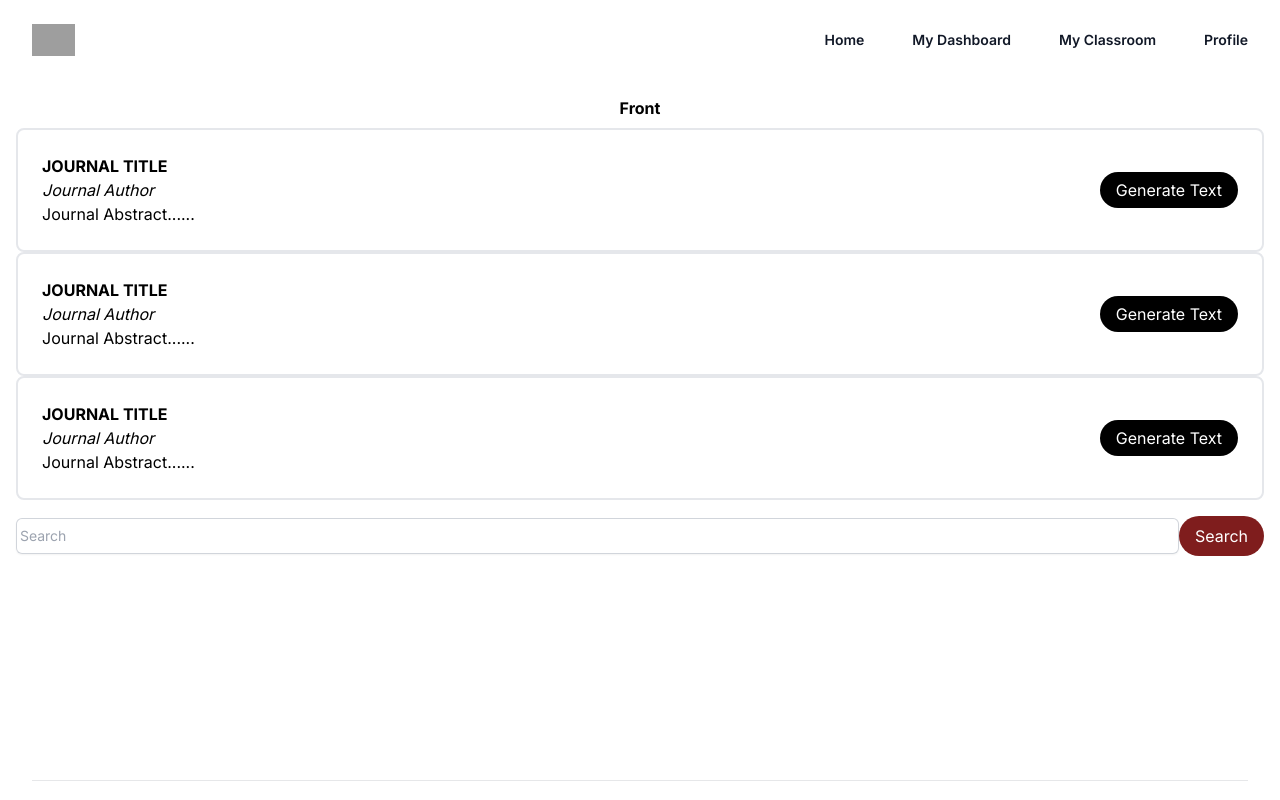
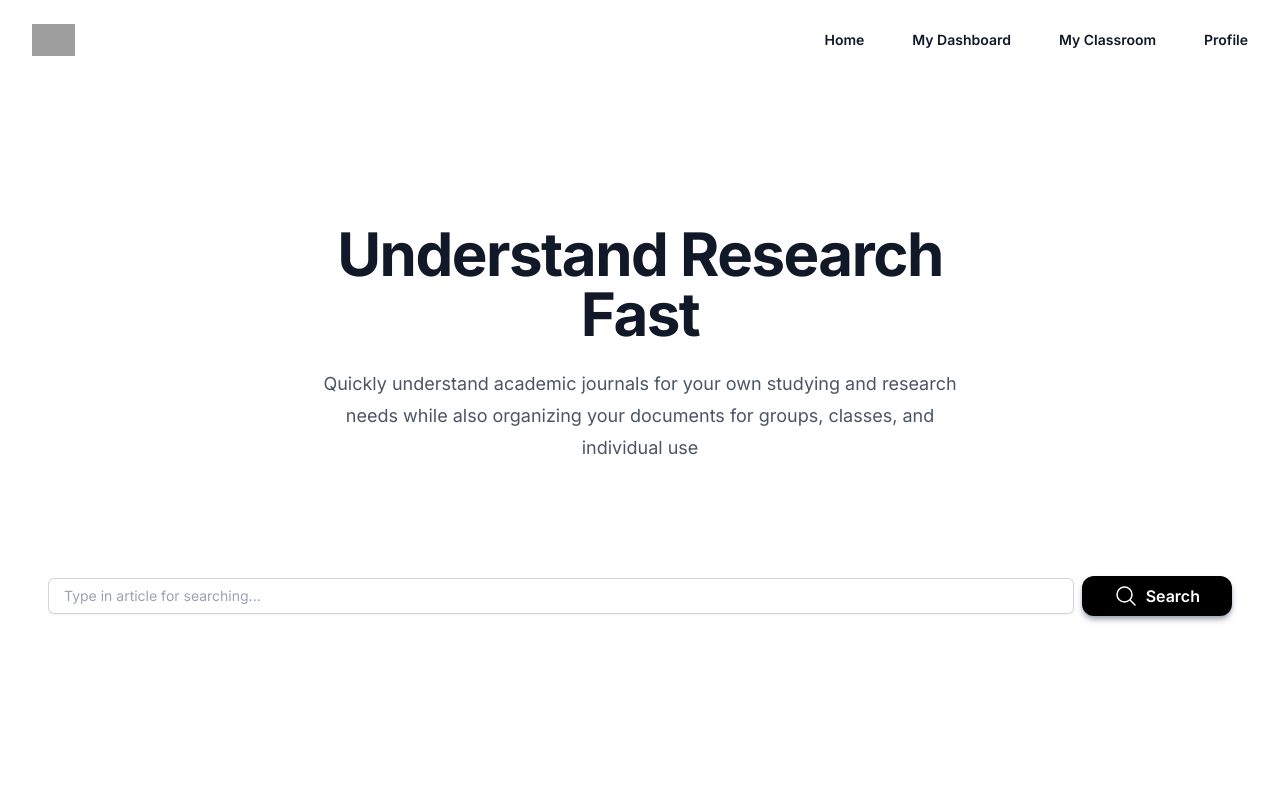
Before and after one commit to elainecui9/Scholarly---WildHacks-2024, a Next.js app in the folder wildhack/: page /frontpage in a window 1280 px wide. Shown: the top 800 px of the page. Built offline with nearby package versions, Linux system fonts and the light colour scheme; grey boxes are pictures that could not be loaded.

Commit message:
fix frontpage

```diff
--- /dev/null
+++ b/wildhack/src/app/components/back.tsx
@@ -0,0 +1,16 @@
+"use client"
+import {
+    ArrowLeftIcon,
+  } from '@heroicons/react/24/outline'
+import Link from "next/link";
+
+export default function Back(props:{backpage:string}) {
+
+  return (
+    <section className='py-4'>
+        <Link href={props.backpage}>
+            <ArrowLeftIcon style={{color: "black", height: "32px", width: "32px"}}></ArrowLeftIcon>
+        </Link>
+    </section>
+  )
+}
--- /dev/null
+++ b/wildhack/src/app/components/error.tsx
@@ -0,0 +1,68 @@
+
+import { Fragment, useState } from 'react';
+import { Dialog, Transition } from '@headlessui/react';
+import { ExclamationTriangleIcon, XMarkIcon } from '@heroicons/react/24/outline';
+
+export default function Error(props: {message: string}) {
+  const [open, setOpen] = useState(true)
+
+  return (
+    <Transition.Root show={open} as={Fragment}>
+      <Dialog as="div" className="relative z-10" onClose={setOpen}>
+        <Transition.Child
+          as={Fragment}
+          enter="ease-out duration-300"
+          enterFrom="opacity-0"
+          enterTo="opacity-100"
+          leave="ease-in duration-200"
+          leaveFrom="opacity-100"
+          leaveTo="opacity-0"
+        >
+          <div className="fixed inset-0 bg-gray-500 bg-opacity-75 transition-opacity" />
+        </Transition.Child>
+
+        <div className="fixed inset-0 z-10 w-screen overflow-y-auto">
+          <div className="flex min-h-full items-end justify-center p-4 text-center sm:items-center sm:p-0">
+            <Transition.Child
+              as={Fragment}
+              enter="ease-out duration-300"
+              enterFrom="opacity-0 translate-y-4 sm:translate-y-0 sm:scale-95"
+              enterTo="opacity-100 translate-y-0 sm:scale-100"
+              leave="ease-in duration-200"
+              leaveFrom="opacity-100 translate-y-0 sm:scale-100"
+              leaveTo="opacity-0 translate-y-4 sm:translate-y-0 sm:scale-95"
+            >
+              <Dialog.Panel className="relative transform overflow-hidden rounded-lg bg-white px-4 pb-4 pt-5 text-left shadow-xl transition-all sm:my-8 sm:w-full sm:max-w-lg sm:p-6">
+                <div className="absolute right-0 top-0 hidden pr-4 pt-4 sm:block">
+                  <button
+                    type="button"
+                    className="rounded-md bg-white text-gray-400 hover:text-gray-500 focus:outline-none focus:ring-2 focus:ring-indigo-500 focus:ring-offset-2"
+                    onClick={() => setOpen(false)}
+                  >
+                    <span className="sr-only">Close</span>
+                    <XMarkIcon className="h-6 w-6" aria-hidden="true" />
+                  </button>
+                </div>
+                <div className="sm:flex sm:items-start">
+                  <div className="mx-auto flex h-12 w-12 flex-shrink-0 items-center justify-center rounded-full bg-red-100 sm:mx-0 sm:h-10 sm:w-10">
+                    <ExclamationTriangleIcon className="h-6 w-6 text-red-600" aria-hidden="true" />
+                  </div>
+                  <div className="mt-3 text-center sm:ml-4 sm:mt-0 sm:text-left">
+                    <Dialog.Title as="h3" className="text-base font-semibold leading-6 text-gray-900">
+                      Error
+                    </Dialog.Title>
+                    <div className="mt-2">
+                      <p className="text-sm text-gray-500">
+                        {props.message}
+                      </p>
+                    </div>
+                  </div>
+                </div>
+              </Dialog.Panel>
+            </Transition.Child>
+          </div>
+        </div>
+      </Dialog>
+    </Transition.Root>
+  )
+}
--- a/wildhack/src/app/frontpage/frontpage.tsx
+++ b/wildhack/src/app/frontpage/frontpage.tsx
@@ -1,25 +1,59 @@
 "use client"
 
-import Journals from "./journals";
+import Journals from "../journals/journals";
+import Error from "../components/error";
+import {useState, useEffect} from "react";
+import {
+  MagnifyingGlassIcon,
+} from '@heroicons/react/24/outline'
+import Back from "../components/back";
+import Link from "next/link";
 export default function Front() {
+  const [showError, setShowError] = useState(false);
+
+  const handleSearchClick = () => {
+    //setShowError(true);
+  };
+  useEffect(() => {
+  }, [showError]);
+
 
   return (
     <section>
         <div className="m-4 flex flex-col gap-2">
-            <h1 className="flex justify-center font-bold">Front</h1>
-            <Journals></Journals>
+        <div className="pt-32">
+            <div className="mx-auto max-w-7xl px-6 lg:px-8">
+              <div className="mx-auto max-w-2xl text-center pb-24">
+                <h1 className="text-4xl font-bold tracking-tight text-gray-900 sm:text-6xl">
+                  Understand Research Fast
+                </h1>
+                <p className="mt-6 text-lg leading-8 text-gray-600">
+                  Quickly understand academic journals for your own studying and research needs while also organizing your documents for groups, classes, and individual use
+                </p>
+              </div>
+            </div>
+          </div>
+
             <div>
-              <div className="relative mt-2 flex items-center">
+              <div className="relative mt-2 flex items-center m-8">
                 <input
                   type="text"
                   name="search"
                   id="search"
-                  placeholder =" Search"
-                  className="block w-full rounded-md border-0 py-1.5 pr-14 text-gray-900 shadow-sm ring-1 ring-inset ring-gray-300 placeholder:text-gray-400 focus:ring-2 focus:ring-inset focus:ring-indigo-600 sm:text-sm sm:leading-6"
+                  placeholder ="Type in article for searching..."
+                  className="block w-full rounded-md max-x-32 border-0 py-1.5 pl-4 pr-14 text-gray-900 shadow-sm ring-1 ring-inset ring-gray-300 placeholder:text-gray-400 focus:ring-2 focus:ring-inset focus:ring-red-900 sm:text-sm sm:leading-6"
                 />
-                <button className="rounded-full bg-red-900 py-2 px-4 text-white">
-                  Search
-                </button>
+                <div className="flex text-white">
+
+                  <Link href= "/journals" onClick={handleSearchClick} className="ml-2 font-semibold rounded-full bg-black py-2 px-8 text-white transition-transform duration-300 transform hover:scale-105 rounded-xl shadow-md shadow-gray-400">
+                    <div className="flex">
+                    <MagnifyingGlassIcon style={{ color: 'white' , width: '24px', height: '24px'}}></MagnifyingGlassIcon>
+                    <h1 className="pl-2">Search</h1>
+                    </div>
+                  </Link>
+                </div>
+
+                {showError && <Error message="ERRORR MESSAGEEE YAAA......"  />}
               </div>
             </div>
         </div>
--- a/wildhack/src/app/frontpage/journalcard.tsx
+++ /dev/null
@@ -1,19 +0,0 @@
-"use client"
-import Link from "next/link";
-export default function Journalcard() {
-
-  return (
-    <section className="p-6 border-2 rounded-lg flex flex-cols justify-between items-center">
-        <div>
-            <h1 className="font-bold">JOURNAL TITLE</h1>
-            <h1 className="italic">Journal Author</h1>
-            <h1>Journal Abstract......</h1>
-        </div>
-        <div>
-            <Link href="/journalpage"className="text-white bg-black rounded-full px-4 py-2 ">
-                Generate Text
-            </Link>
-        </div>
-    </section>
-  )
-}
--- a/wildhack/src/app/journalpage/journalpage.tsx
+++ b/wildhack/src/app/journalpage/journalpage.tsx
@@ -1,9 +1,11 @@
 "use client"
+import Back from "../components/back";
 
 export default function Journal() {
 
   return (
     <section className="px-32 pt-8 flex justify-between">
+      <Back backpage="/journals"></Back>
         <div >
             <h1 className="font-bold text-3xl pb-2">JOURNAL TITLE</h1>
             <h1 className="italic text-lg pb-8">Journal Author</h1>
--- /dev/null
+++ b/wildhack/src/app/journals/journalcard.tsx
@@ -0,0 +1,19 @@
+"use client"
+import Link from "next/link";
+export default function Journalcard() {
+
+  return (
+    <section className="p-6 border-2 border-red-900 rounded-lg flex flex-cols justify-between items-center shadow-md shadow-red-900 mb-2">
+        <div>
+            <h1 className="font-bold">JOURNAL TITLE</h1>
+            <h1 className="italic">Journal Author</h1>
+            <h1>Journal Abstract......</h1>
+        </div>
+        <div className=" transition-transform duration-300 transform hover:scale-105 ">
+            <Link href="/journalpage"className="text-white bg-red-900 rounded-full px-4 py-2 font-semibold rounded-xl shadow-md shadow-gray-600">
+                Generate Text
+            </Link>
+        </div>
+    </section>
+  )
+}
--- a/wildhack/src/app/frontpage/journals.tsx
+++ b/wildhack/src/app/journals/journals.tsx
@@ -1,10 +1,12 @@
 "use client"
 import Journalcard from "./journalcard";
+import Back from "../components/back";
 
 export default function Journals() {
 
   return (
-    <section className= "bg-white">
+    <section className= "bg-white p-8">
+      <Back backpage="/frontpage"></Back>
         <Journalcard></Journalcard>
         <Journalcard></Journalcard>
         <Journalcard></Journalcard>
--- /dev/null
+++ b/wildhack/src/app/journals/page.tsx
@@ -0,0 +1,21 @@
+"use client"
+import Header from "../frontpage/header";
+import Journals from "./journals";
+import Footer from "../footer";
+
+export default function AllJournals() {
+
+  return (
+    <section className= "h-full bg-white">
+        <div>
+            <Header></Header>
+        </div>
+        <div>
+            <Journals></Journals>
+        </div>
+        <div>
+           <Footer></Footer>
+        </div>
+    </section>
+  )
+}
```
